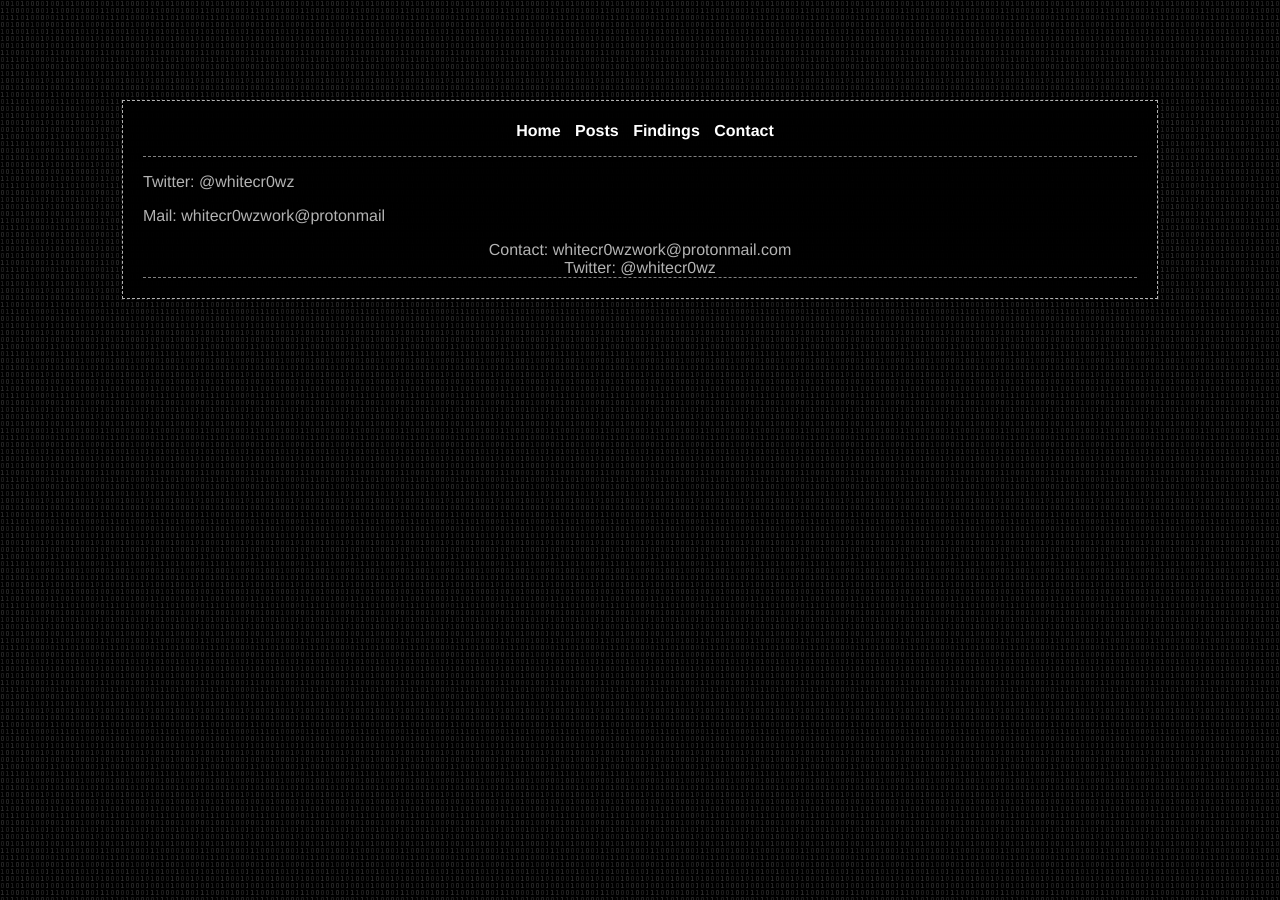
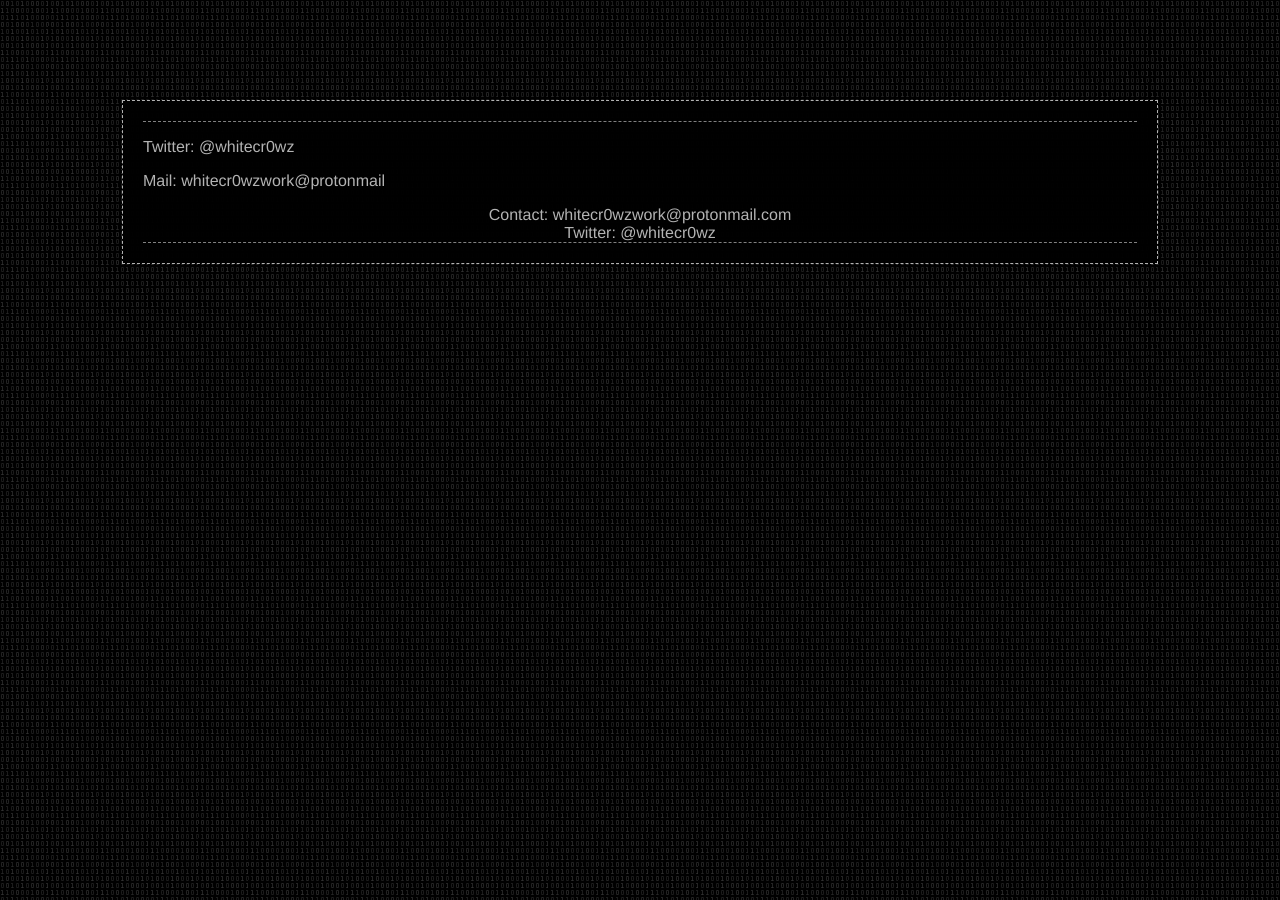
Before and after one commit to whitecr0wz/whitecr0wz.github.io, a Jekyll site: the page built from _posts/posts/2020-03-05-contact.md, in a window 1280 px wide. Built offline with Jekyll 4.4.1, drawn with Linux system fonts in a browser that asks for light colours; some web fonts are replaced.

Commit message:
Update nav.html

```diff
--- a/_includes/nav.html
+++ b/_includes/nav.html
@@ -1,8 +1,2 @@
 <nav>
-	<ul>
-		<li><a href="/#">Home</a></li>
-		<li><a href="/posts/index">Posts</a></li>
-		<li><a href="/posts/findings">Findings</a></li>
-	        <li><a href="/posts/contact">Contact</a></li>
-	</ul>
 </nav>
```
